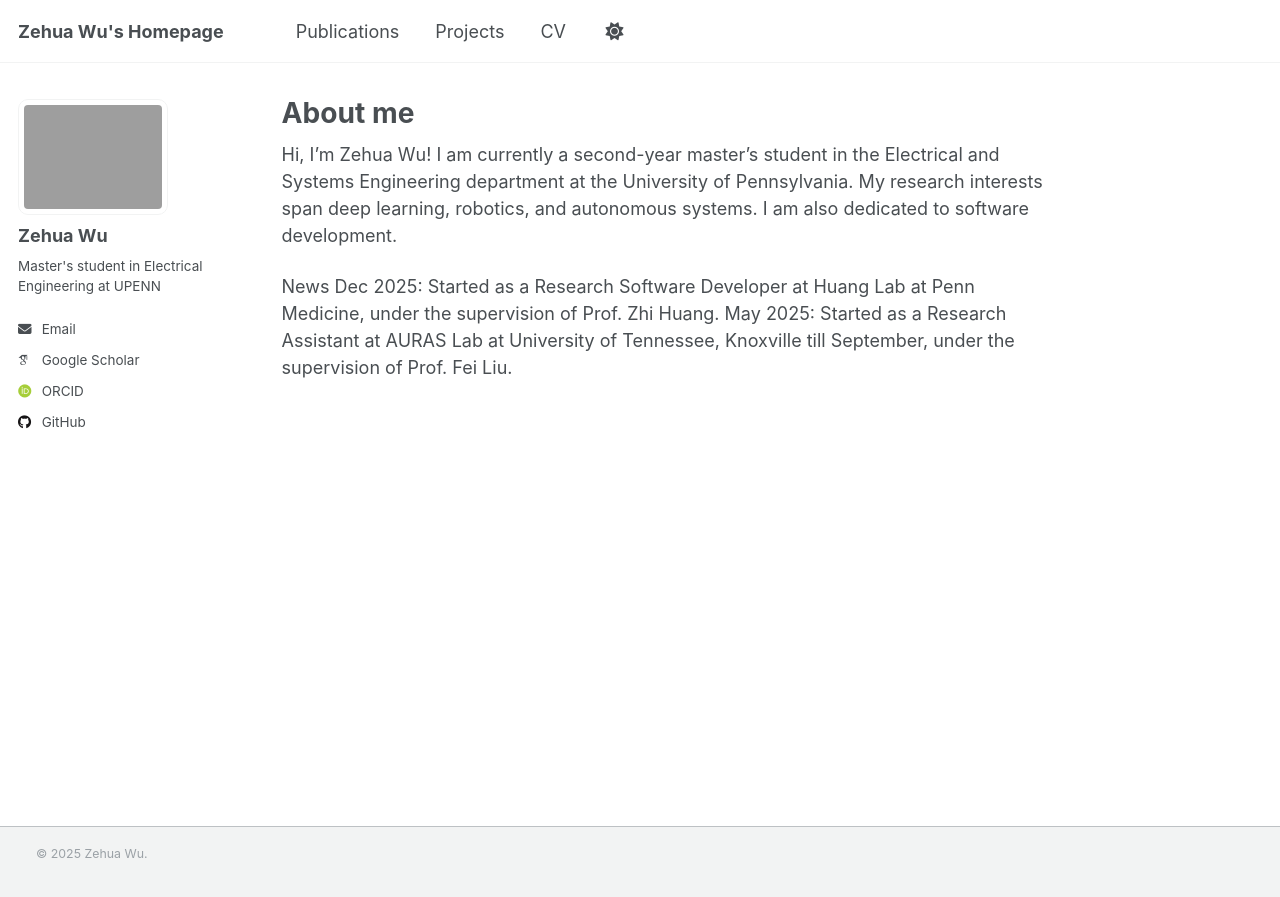
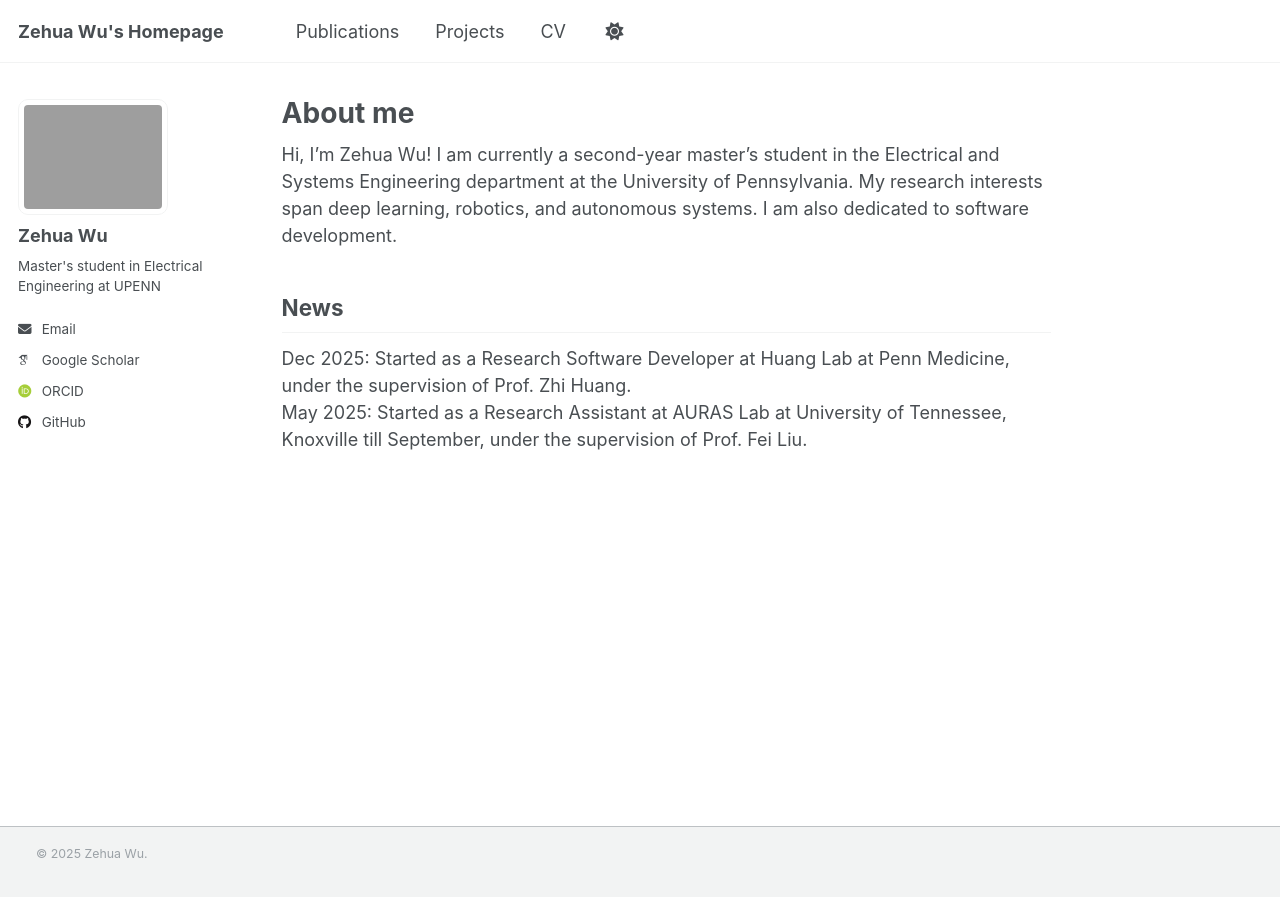
Before and after one commit to zehua-wu/zehua-wu.github.io, a Jekyll site: the page built from _pages/about.md, in a window 1280 px wide. Shown: the top 897 px of the page. Built offline with Jekyll 4.4.1, drawn with Linux system fonts in a browser that asks for light colours; some web fonts are replaced; a script that is not in the unit is left out.

```diff
--- a/_pages/about.md
+++ b/_pages/about.md
@@ -12,8 +12,8 @@ Hi, I'm Zehua Wu! I am currently a second-year master's student in the Electrica
 
 
 
-News
-Dec 2025: Started as a Research Software Developer at Huang Lab at Penn Medicine, under the supervision of Prof. Zhi Huang.
+## News
+Dec 2025: Started as a Research Software Developer at Huang Lab at Penn Medicine, under the supervision of Prof. Zhi Huang.  <br>
 May 2025: Started as a Research Assistant at AURAS Lab at University of Tennessee, Knoxville till September, under the supervision of Prof. Fei Liu.
 
 <!--
```
